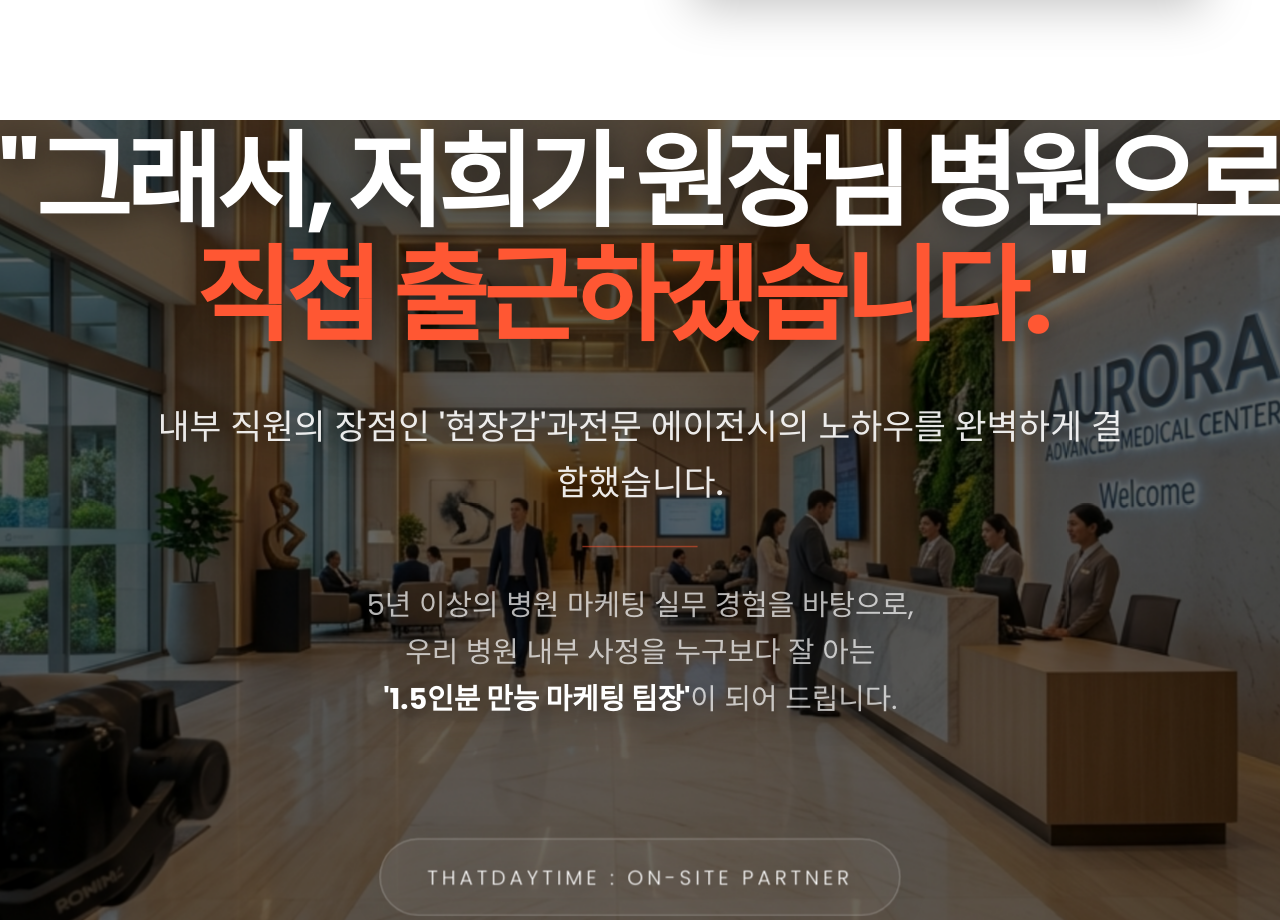
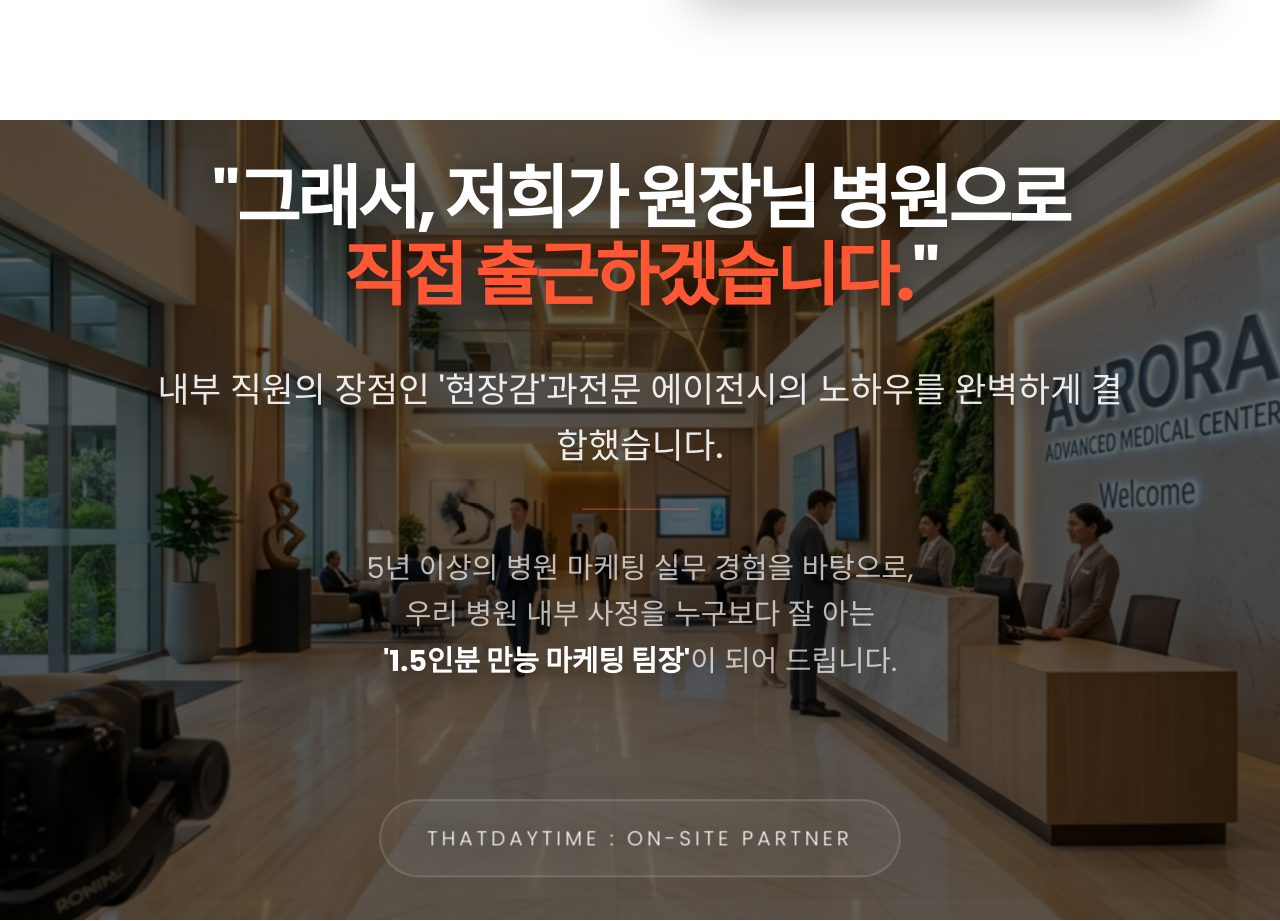
Before and after one commit to hoikjeon/tdtt-web, a Next.js app: page / in a window 1280 px wide. Shown: the part 3140-4061 px from the top of the page. Built offline with nearby package versions, Linux system fonts and the light colour scheme; no server answers.

Commit message:
style: reduce solution section headline font size

```diff
--- a/src/components/SolutionSection.tsx
+++ b/src/components/SolutionSection.tsx
@@ -67,7 +67,7 @@ export default function SolutionSection() {
               }}
               className="max-w-4xl space-y-8"
             >
-              <h2 className="text-4xl md:text-7xl font-black leading-[1.1] tracking-tighter">
+              <h2 className="text-3xl md:text-5xl font-black leading-[1.1] tracking-tighter">
                 "그래서, 저희가 원장님 병원으로<br />
                 <span className="text-[#FF5733]">직접 출근하겠습니다.</span>"
               </h2>
```
